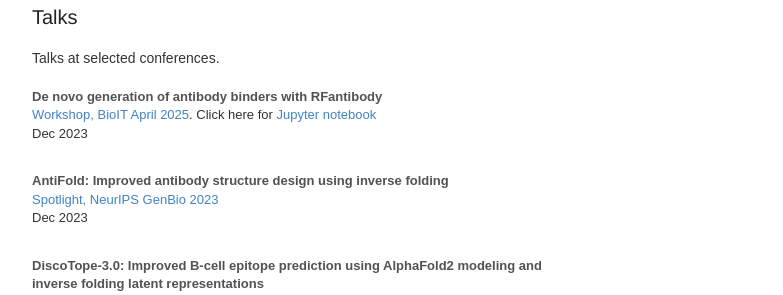
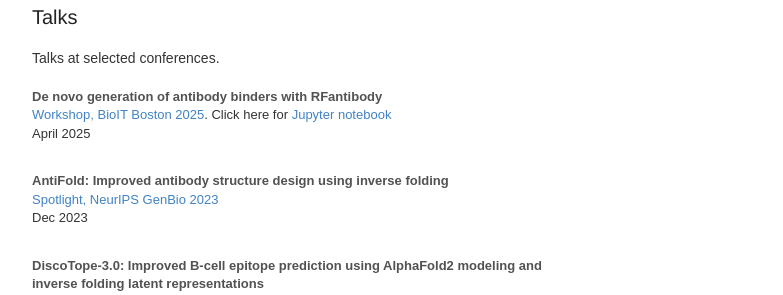
Before and after one commit to Magnushhoie/magnushhoie.github.io, a Jekyll site: the page built from index.html, in a window 1280 px wide and 900 px high, scrolled down 1379 px. Shown: the part 153-448 px from the top of the window, without its empty margins (248-1031 px from the left). Built offline with Jekyll 4.4.1, drawn with Linux system fonts in a browser that asks for light colours.

Commit message:
Update index.html

```diff
--- a/index.html
+++ b/index.html
@@ -162,10 +162,10 @@ Talks at selected conferences.
 <div class="publication">
     <p>
       <b><a style="color:#525252; padding:0px 0px" >De novo generation of antibody binders with RFantibody</b></a><br>
-        <a href=https://www.bio-itworldexpo.com/workshops#6 >Workshop, BioIT April 2025</a>.
+        <a href=https://www.bio-itworldexpo.com/workshops#6 >Workshop, BioIT Boston 2025</a>.
 	Click here for <a href=https://colab.research.google.com/github/mhoie/workshop/blob/main/workshop.ipynb >Jupyter notebook</a>
         <br>
-        Dec 2023
+        April 2025
         <br>
     </p>
 </div>
```
